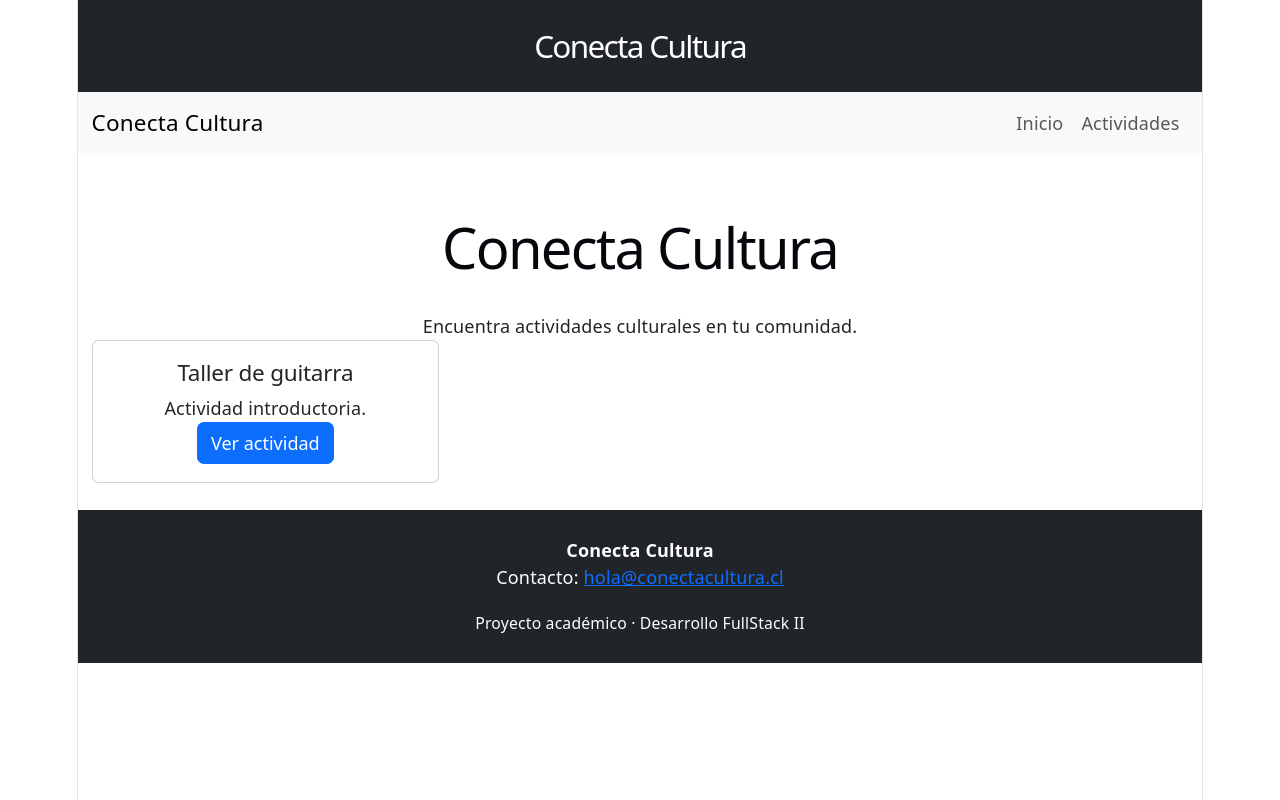
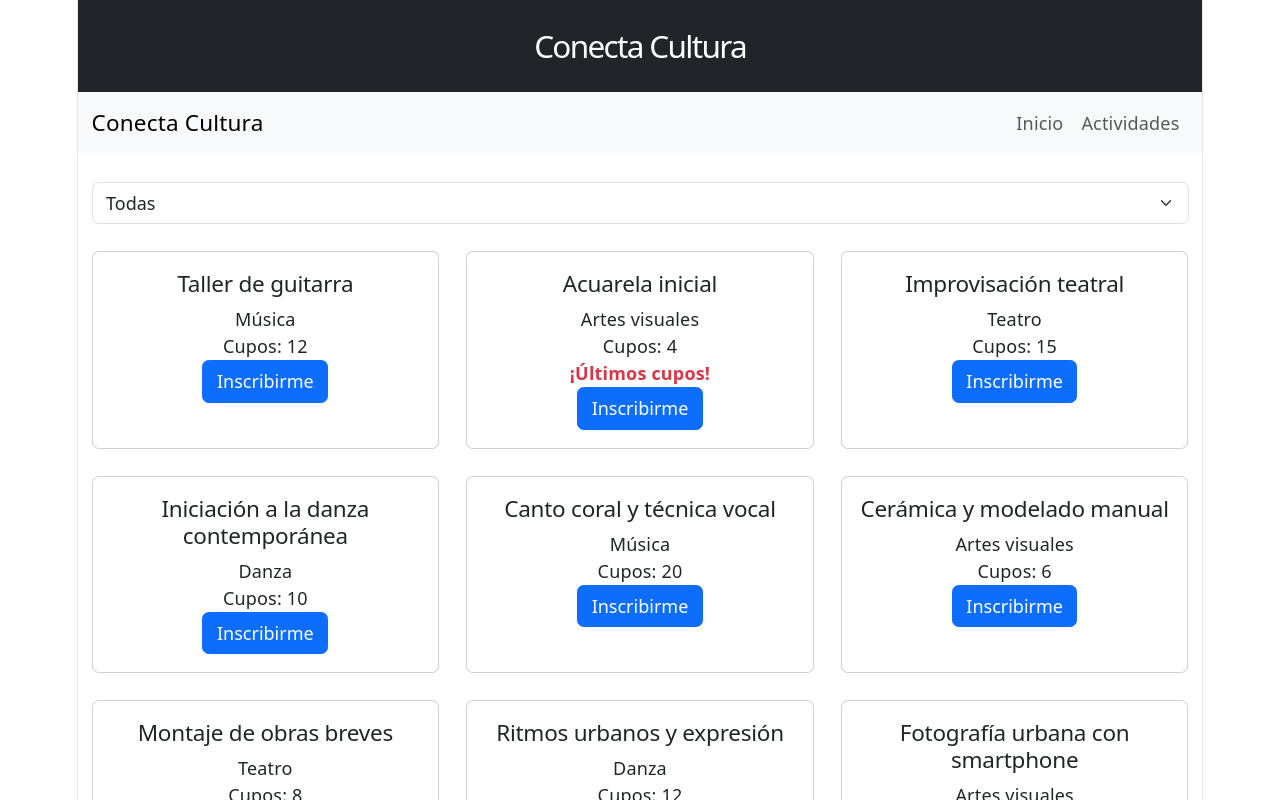
Before and after one commit to manu-valenzuela/conecta-cultura-react, a React (Vite) app: page / in a window 1280 px wide. Shown: the top 800 px of the page. Built offline with nearby package versions, Linux system fonts and the light colour scheme.

Commit message:
feat: agrega funciones de filtrado y onState, onChange, etc

```diff
--- a/src/App.jsx
+++ b/src/App.jsx
@@ -1,23 +1,81 @@
-import Bienvenida from "./components/Bienvenida";
+import { useEffect, useState } from "react";
 import Cabecera from "./components/Cabecera";
-import TarjetaActividad from "./components/TarjetaActividad";
 import Navegacion from "./components/Navegacion";
-import PiePagina from "./components/PiePagina";
+import Cartelera from "./pages/Cartelera";
+import { actividades } from "./data/actividades";
 
 function App() {
+  /*useState: Primero entran los parámetros. categoría y setCategoria son un Getter y un Setter.
+  El estado inicial de useState es el que está entre paréntesis. */
+  const [categoria, setCategoria] = useState("Todas");
+  /*visibles: Es un arreglo donde se define qué mostrará useState.
+    ? es un operador ternario. Hace una pregunta y asigna un valor true o false inmediatamente.
+    Aquí, la pregunta es si la categoría actual es "Todas".
+
+    : es lo que debe ocurrir si la pregunta del operador ternario retorna un FALSE.
+  */
+  const visibles = categoria === "Todas"
+    ? actividades
+    : actividades.filter((actividad) => actividad.categoria === categoria);
+
+//Uso de useState y useEffect, ambos con funciones anónimas y useState con operador ternario.
+const [inscripciones, setInscripciones] = useState(() => {
+  const guardadas = localStorage.getItem("inscripciones");
+  return guardadas ? JSON.parse(guardadas) : [];
+});
+
+useEffect(() => {
+  localStorage.setItem(
+    "inscripciones",
+    JSON.stringify(inscripciones)
+  );
+}, [inscripciones]);
+
+//.some(): comprueba si algún elemento cumple con la condición, y retorna TRUE o FALSE.
+function inscribir(actividad) {
+  const yaExiste = inscripciones.some((item) => item.id === actividad.id);
+
+  if (yaExiste) return;
+
+  setInscripciones([...inscripciones, actividad]);
+}
+
+function eliminarInscripcion(id) {
+  setInscripciones(
+    inscripciones.filter((item) => item.id !== id)
+  );
+}
+
+<Cartelera
+  actividades={visibles}
+  onInscribir={inscribir}
+/>
+
+
+  function inscribirTemporal(actividad) {
+    console.log("Actividad seleccionada:", actividad.nombre);
+  }
+
   return (
     <>
       <Cabecera />
       <Navegacion />
       <main className="container py-4">
-        <Bienvenida />
-        <div className="row g-4">
-          <div className="col-12 col-md-6 col-lg-4">
-            <TarjetaActividad />
-          </div>
-        </div>
+        <select
+          className="form-select mb-4"
+          value={categoria}
+          //Aquí se activa el setState al ocurrir un cambio de evento. Al activarse, o dispararse, la ejecución vuelve a visibles.
+          onChange={(evento) => setCategoria(evento.target.value)}
+        >
+          <option>Todas</option>
+          <option>Música</option>
+          <option>Artes visuales</option>
+        </select>
+        <Cartelera
+          actividades={visibles}
+          onInscribir={inscribirTemporal}
+        />
       </main>
-      <PiePagina />
     </>
   );
 }
--- a/src/components/TarjetaActividad.jsx
+++ b/src/components/TarjetaActividad.jsx
@@ -1,10 +1,22 @@
-function TarjetaActividad() {
+function TarjetaActividad({ actividad, onInscribir }) {
   return (
+    //Los campos se llenan con los índices del arreglo que infresó por parámetro.
     <article className="card h-100">
       <div className="card-body">
-        <h2 className="h5">Taller de guitarra</h2>
-        <p className="card-text">Actividad introductoria.</p>
-        <button className="btn btn-primary">Ver actividad</button>
+        <h2 className="h5">{actividad.nombre}</h2>
+        <p>{actividad.categoria}</p>
+        <p>Cupos: {actividad.cupos}</p>
+        {actividad.cupos > 0 && actividad.cupos <= 5 && (
+          <p className="text-danger fw-bold">¡Últimos cupos!</p>
+        )}
+        <button
+          className="btn btn-primary"
+          //Botón que se deshabilita cuando los cupos llegan a 0.
+          onClick={() => onInscribir(actividad)}
+          disabled={actividad.cupos === 0}
+        >
+          Inscribirme
+        </button>
       </div>
     </article>
   );
--- /dev/null
+++ b/src/data/actividades.js
@@ -0,0 +1,85 @@
+//prop: es un parámetro para que sea recibido por una función.
+
+// src/data/actividades.js
+export const actividades = [
+  {
+    id: 1,
+    nombre: "Taller de guitarra",
+    categoria: "Música",
+    descripcion: "Taller introductorio para aprender acordes básicos.",
+    precio: 15000,
+    cupos: 12
+  },
+  {
+    id: 2,
+    nombre: "Acuarela inicial",
+    categoria: "Artes visuales",
+    descripcion: "Sesión práctica de color y técnicas iniciales de acuarela.",
+    precio: 12000,
+    cupos: 4
+  },
+  {
+    id: 3,
+    nombre: "Improvisación teatral",
+    categoria: "Teatro",
+    descripcion: "Juegos dramáticos para perder el miedo escénico y potenciar la creatividad.",
+    precio: 18000,
+    cupos: 15
+  },
+  {
+    id: 4,
+    nombre: "Iniciación a la danza contemporánea",
+    categoria: "Danza",
+    descripcion: "Expresión corporal y secuencias en movimiento para nivel principiante.",
+    precio: 16000,
+    cupos: 10
+  },
+  {
+    id: 5,
+    nombre: "Canto coral y técnica vocal",
+    categoria: "Música",
+    descripcion: "Ejercicios de respiración, vocalización y ensamble de voces.",
+    precio: 14000,
+    cupos: 20
+  },
+  {
+    id: 6,
+    nombre: "Cerámica y modelado manual",
+    categoria: "Artes visuales",
+    descripcion: "Creación de piezas tridimensionales en arcilla y técnicas de esmaltado.",
+    precio: 22000,
+    cupos: 6
+  },
+  {
+    id: 7,
+    nombre: "Montaje de obras breves",
+    categoria: "Teatro",
+    descripcion: "Puesta en escena de microteatro con muestra final frente a público.",
+    precio: 20000,
+    cupos: 8
+  },
+  {
+    id: 8,
+    nombre: "Ritmos urbanos y expresión",
+    categoria: "Danza",
+    descripcion: "Coreografías dinámicas orientadas a ritmos urbanos e improvisación.",
+    precio: 15000,
+    cupos: 12
+  },
+  {
+    id: 9,
+    nombre: "Fotografía urbana con smartphone",
+    categoria: "Artes visuales",
+    descripcion: "Composición, encuadre y edición rápida utilizando la cámara del celular.",
+    precio: 13000,
+    cupos: 10
+  },
+  {
+    id: 10,
+    nombre: "Ensamble de percusión",
+    categoria: "Música",
+    descripcion: "Práctica de ritmos latinoamericanos en grupo mediante instrumentos de percusión.",
+    precio: 17000,
+    cupos: 14
+  }
+];
--- /dev/null
+++ b/src/pages/Cartelera.jsx
@@ -0,0 +1,20 @@
+import TarjetaActividad from "../components/TarjetaActividad";
+
+//Aquí, nótese que el prop está en plural. Es decir, es un arreglo.
+function Cartelera({ actividades, onInscribir }) {
+  return (
+    <div className="row g-4">
+      {actividades.map((actividad) => (
+        <div className="col-12 col-md-6 col-lg-4" key={actividad.id}>
+          <TarjetaActividad
+            actividad={actividad}
+            onInscribir={onInscribir}
+          />
+        </div>
+      ))}
+    </div>
+    //map transforma el arreglo en otra cosa, y lo hace mediante la función que está dentro de su propio prop.
+  );
+}
+
+export default Cartelera;
```
Also changed, not shown: 1 other file (tests, documents, lock files or other folders).
